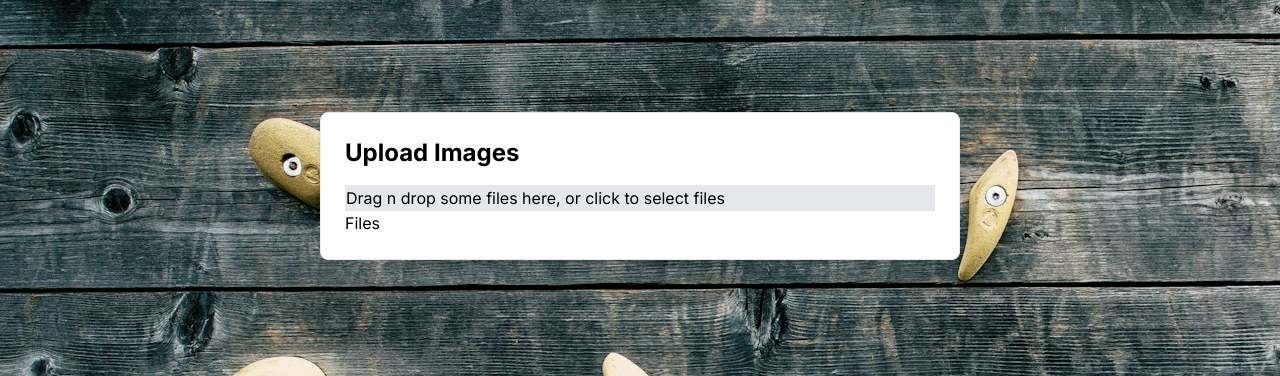
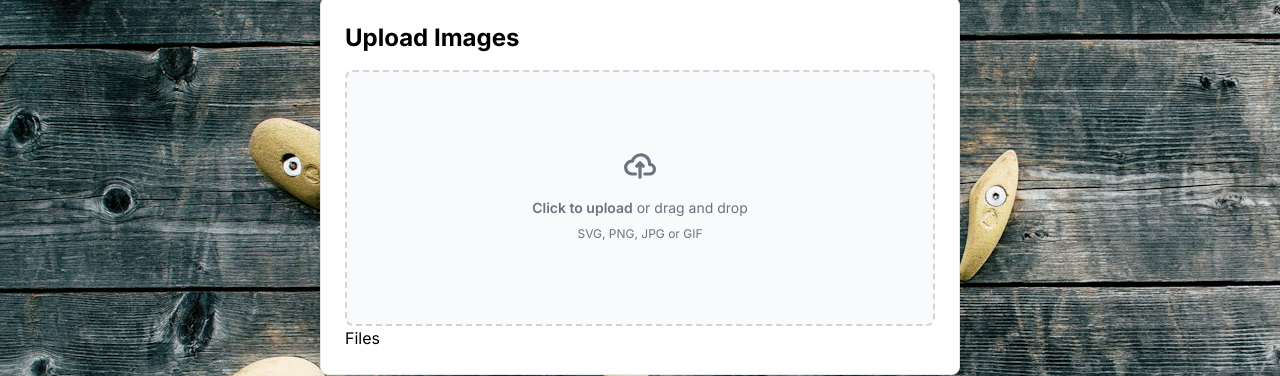
Before and after one commit to dqlobo/beta-sprayer, a Next.js app: page /upload in a window 1280 px wide. Shown: the part 270-646 px from the top of the page. Built offline with nearby package versions, Linux system fonts and the light colour scheme.

Commit message:
try nicer uploader

```diff
--- a/app/upload/uploader.tsx
+++ b/app/upload/uploader.tsx
@@ -2,12 +2,7 @@
 import { useDropzone } from "react-dropzone"
 
 export const Uploader = () => {
-  const { acceptedFiles, getRootProps, getInputProps } = useDropzone({
-    accept: {
-      "image/png": [".png"],
-      "text/html": [".html", ".htm"],
-    },
-  })
+  const { acceptedFiles, getRootProps, getInputProps } = useDropzone({})
 
   const files = acceptedFiles.map((file: any) => (
     <li key={file.path}>
@@ -17,9 +12,48 @@
 
   return (
     <section className="container">
-      <div {...getRootProps({ className: "dropzone bg-gray-200 border" })}>
-        <input {...getInputProps()} />
-        <p>Drag n drop some files here, or click to select files</p>
+      <div
+        {...getRootProps({
+          className: "dropzone flex items-center justify-center w-full",
+        })}
+      >
+        <label
+          htmlFor="dropzone-file"
+          className="flex flex-col items-center justify-center w-full h-64 border-2 border-gray-300 border-dashed rounded-lg cursor-pointer bg-gray-50 dark:hover:bg-bray-800 dark:bg-gray-700 hover:bg-gray-100 dark:border-gray-600 dark:hover:border-gray-500 dark:hover:bg-gray-600"
+        >
+          <div className="flex flex-col items-center justify-center pt-5 pb-6">
+            <svg
+              className="w-8 h-8 mb-4 text-gray-500 dark:text-gray-400"
+              aria-hidden="true"
+              xmlns="http://www.w3.org/2000/svg"
+              fill="none"
+              viewBox="0 0 20 16"
+            >
+              <path
+                stroke="currentColor"
+                stroke-linecap="round"
+                stroke-linejoin="round"
+                stroke-width="2"
+                d="M13 13h3a3 3 0 0 0 0-6h-.025A5.56 5.56 0 0 0 16 6.5 5.5 5.5 0 0 0 5.207 5.021C5.137 5.017 5.071 5 5 5a4 4 0 0 0 0 8h2.167M10 15V6m0 0L8 8m2-2 2 2"
+              />
+            </svg>
+            <p className="mb-2 text-sm text-gray-500 dark:text-gray-400">
+              <span className="font-semibold">Click to upload</span> or drag and
+              drop
+            </p>
+            <p className="text-xs text-gray-500 dark:text-gray-400">
+              SVG, PNG, JPG or GIF
+              {/* TODO(dqlobo) - add upload restrictions */}
+            </p>
+          </div>
+          <input
+            {...getInputProps({
+              id: "dropzone-file",
+              type: "file",
+              className: "hidden",
+            })}
+          />
+        </label>
       </div>
       <aside>
         <h4>Files</h4>
```
